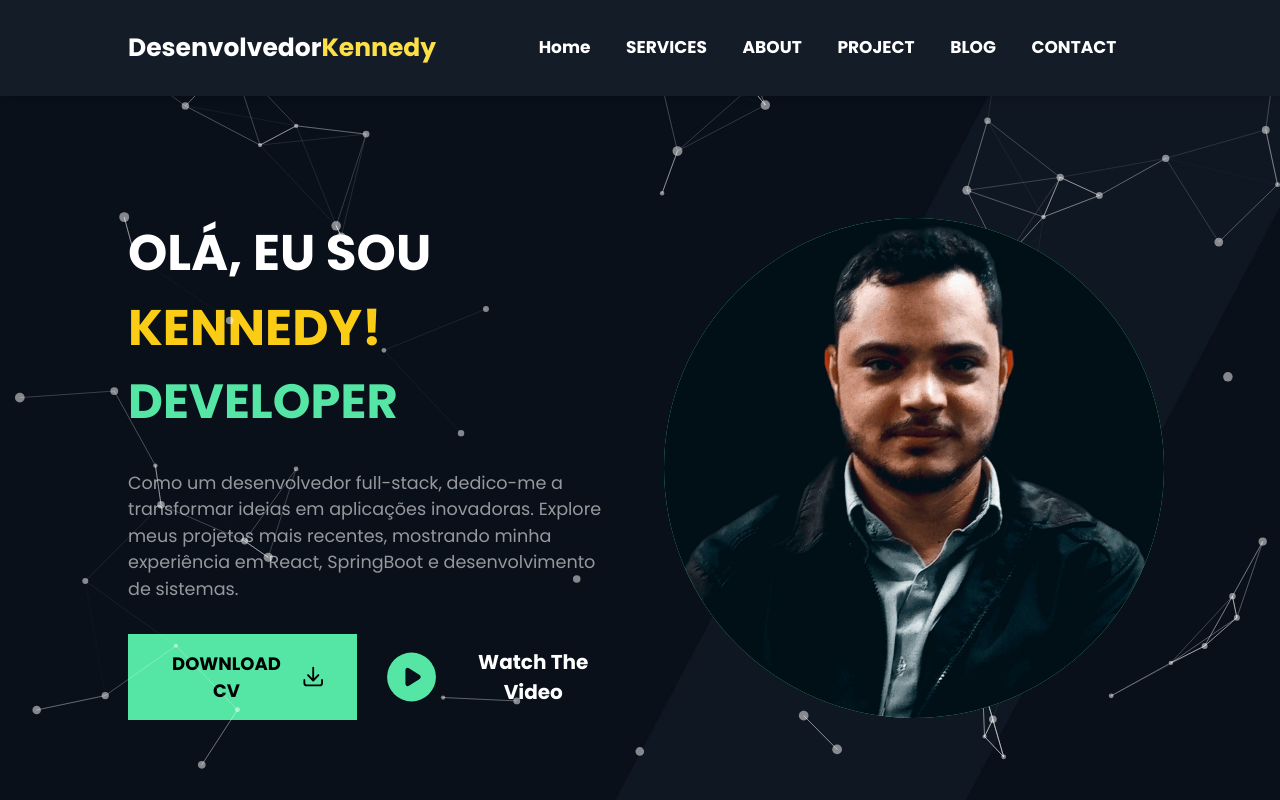
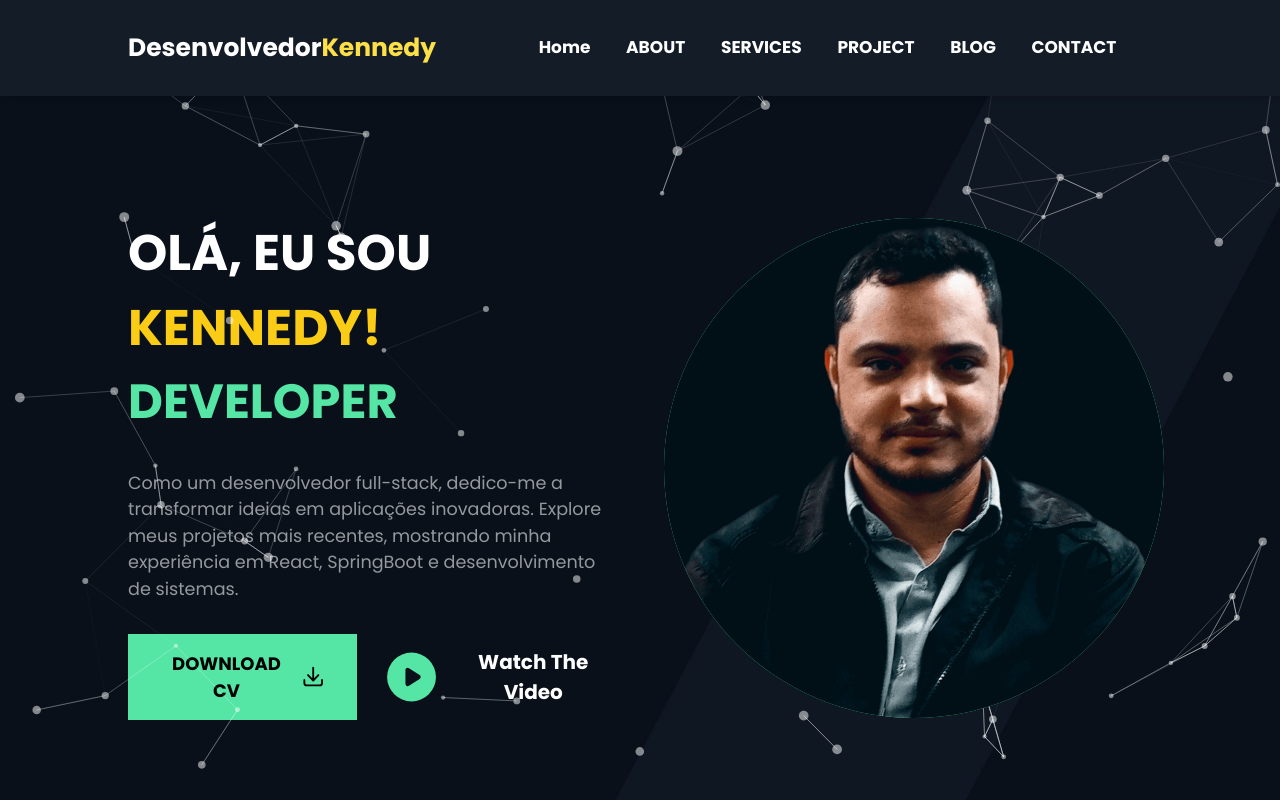
Before and after one commit to KEENNEEDYY/portfolio-landingpage-project, a React (Vite) app: page / in a window 1280 px wide. Shown: the top 800 px of the page. Built offline with nearby package versions, Linux system fonts and the light colour scheme.

Commit message:
Fix header items, change about image
Signed-off-by: KEENNEEDYY <kennedy.costa.valenet@gmail.com>

```diff
--- a/src/components/Header/index.tsx
+++ b/src/components/Header/index.tsx
@@ -15,8 +15,8 @@ export default function Header({ openHeader }: Props) {
                     <span className={css_header.header_title_span}>Kennedy</span>
                 </h1>
                 <div className="nav-link">Home</div>
+                <div className="nav-link">ABOUT</div>
                 <div className="nav-link">SERVICES</div>
-                <div className="nav-link">ABOUT</div>
                 <div className="nav-link">PROJECT</div>
                 <div className="nav-link">BLOG</div>
                 <div className="nav-link">CONTACT</div>
--- a/src/components/MobileHeader/index.tsx
+++ b/src/components/MobileHeader/index.tsx
@@ -14,8 +14,8 @@ export default function MobileHeader({ header, closeHeader }: Props) {
         <div className={headerAnimation + css_mobile_header.container}>
             <div className={css_mobile_header.itens}>
                 <div className="nav-link-mobile" >HOME</div>
+                <div className="nav-link-mobile" >ABOUT</div>
                 <div className="nav-link-mobile" >SERVICES</div>
-                <div className="nav-link-mobile" >ABOUT</div>
                 <div className="nav-link-mobile" >PROJECT</div>
                 <div className="nav-link-mobile" >BLOG</div>
                 <div className="nav-link-mobile" >CONTACT</div>
--- a/src/pages/Home/sections/About/index.tsx
+++ b/src/pages/Home/sections/About/index.tsx
@@ -1,6 +1,6 @@
 import * as css_about from './css-about';
 import { ArrowDownTrayIcon } from '@heroicons/react/20/solid';
-import aboutImg from '../../../../assets/about.jpg';
+import aboutImg from '../../../../assets/avatar.png';
 
 export default function About() {
     return (
```
Also changed, not shown: 1 other file (tests, documents, lock files or other folders).
